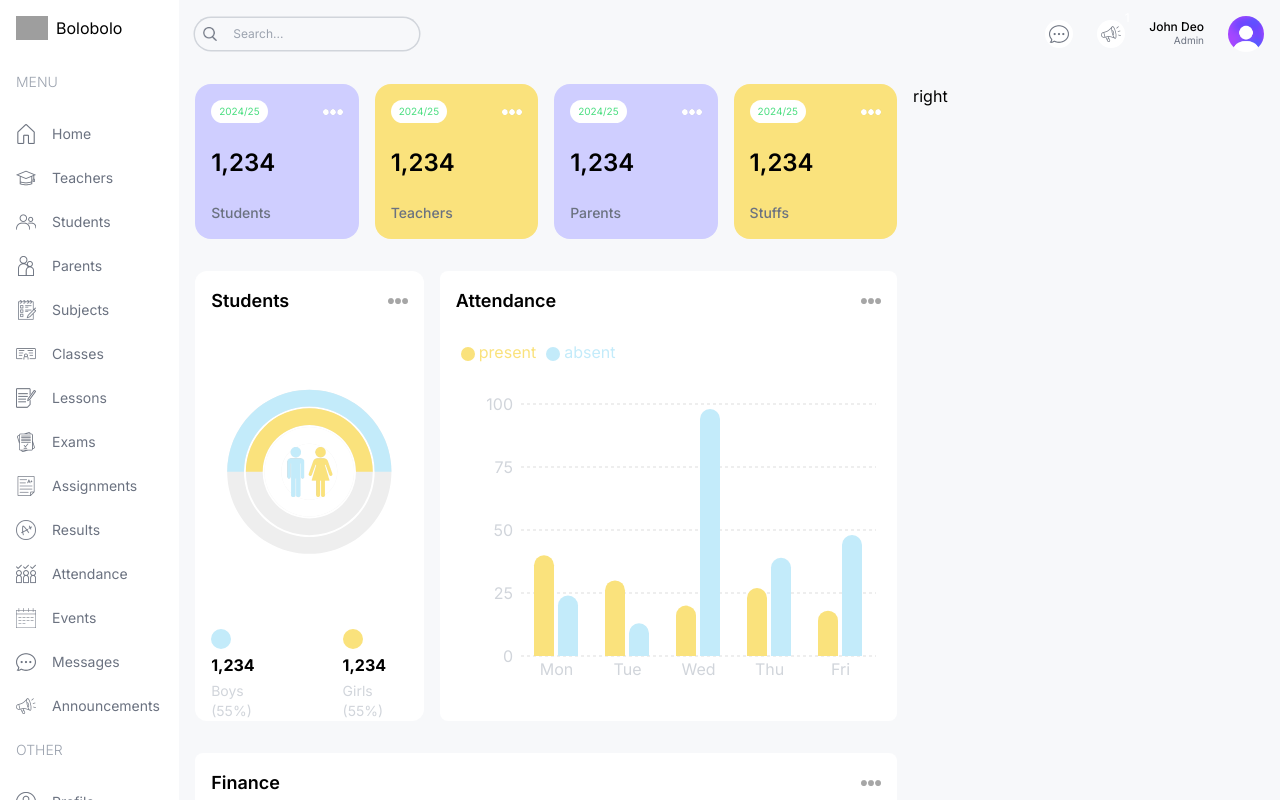
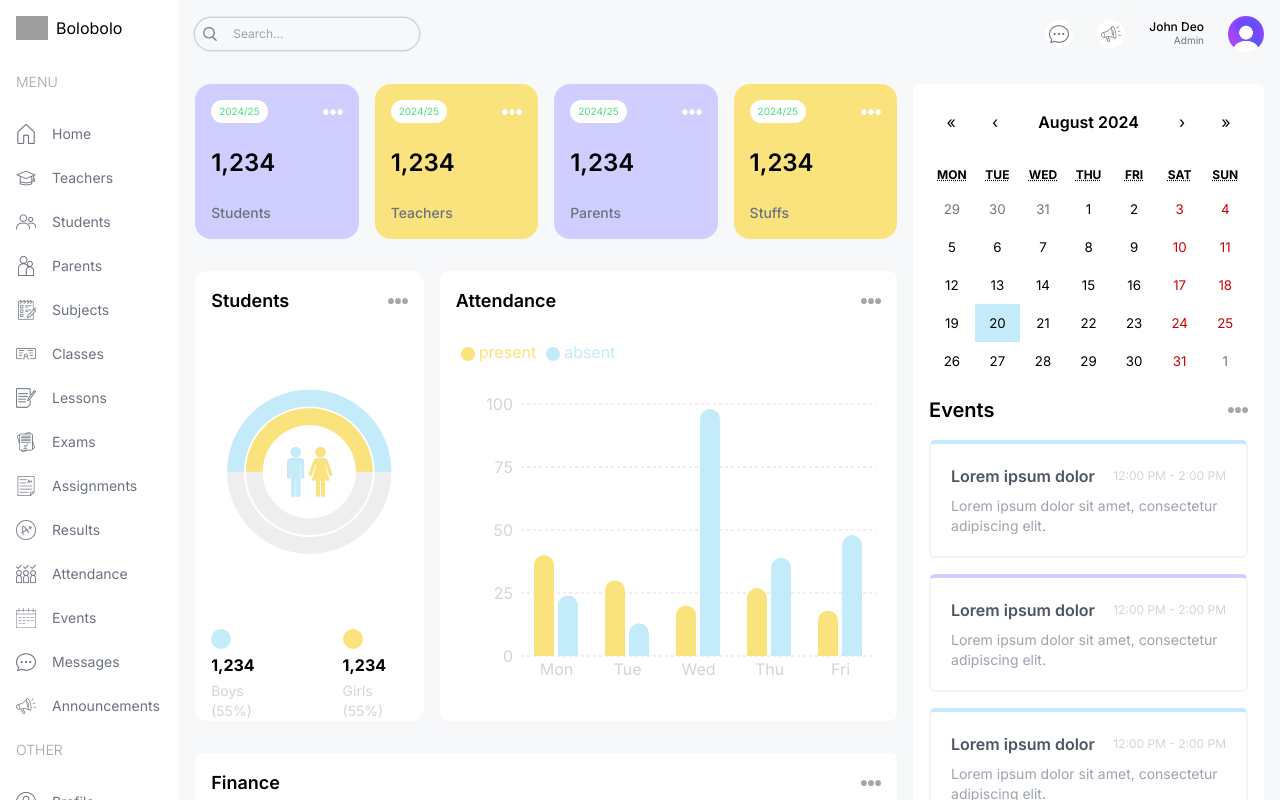
Before and after one commit to meifruit/school-dashboard, a Next.js app: page /admin in a window 1280 px wide. Built offline with nearby package versions, Linux system fonts and the light colour scheme; grey boxes are pictures that could not be loaded.

Commit message:
add calenter

```diff
--- a/package.json
+++ b/package.json
@@ -9,8 +9,11 @@
     "lint": "next lint"
   },
   "dependencies": {
+    "date-fns": "^3.6.0",
     "next": "14.2.5",
     "react": "^18",
+    "react-calendar": "^5.0.0",
+    "react-datepicker": "^7.3.0",
     "react-dom": "^18",
     "recharts": "^2.12.7"
   },
--- a/src/app/(dashboard)/admin/page.tsx
+++ b/src/app/(dashboard)/admin/page.tsx
@@ -1,5 +1,6 @@
 import AttendanceChart from "@/components/AttendanceChart";
 import CountChart from "@/components/CountChart";
+import EventCalendar from "@/components/EventCalendar";
 import FinanceChart from "@/components/FinanceChart";
 import UserCard from "@/components/UserCard";
 const AdminPage = () => {
@@ -31,7 +32,9 @@ const AdminPage = () => {
         </div>
       </div>
       {/* right */}
-      <div className="w-full lg:w-1/3">right</div>
+      <div className="w-full lg:w-1/3 flex flex-col gap-8">
+        <EventCalendar />
+      </div>
     </div>
   );
 };
--- a/src/app/globals.css
+++ b/src/app/globals.css
@@ -2,25 +2,107 @@
 @tailwind components;
 @tailwind utilities;
 
-:root {
-  --foreground-rgb: 0, 0, 0;
-  --background-start-rgb: 214, 219, 220;
-  --background-end-rgb: 255, 255, 255;
+.react-calendar {
+  width: 100% !important;
+  border: none !important;
+  font-family: "Inter", sans-serif !important;
 }
 
-@media (prefers-color-scheme: dark) {
-  :root {
-    --foreground-rgb: 255, 255, 255;
-    --background-start-rgb: 0, 0, 0;
-    --background-end-rgb: 0, 0, 0;
-  }
+.react-calendar__navigation__label__labelText {
+  font-weight: 600;
 }
 
-body {
+.react-calendar__tile--active {
+  background-color: #c3ebfa !important;
+  color: black !important;
 }
 
-@layer utilities {
-  .text-balance {
-    text-wrap: balance;
-  }
+.rbc-btn-group:first-child {
+  display: none !important;
 }
+
+.rbc-toolbar-label {
+  text-align: right !important;
+  padding: 0px 20px !important;
+}
+
+.rbc-btn-group:last-child {
+  font-size: 13px !important;
+}
+
+.rbc-btn-group:last-child button {
+  border: none !important;
+  background-color: #f1f0ff !important;
+  margin-left: 2px !important;
+}
+
+.rbc-toolbar button.rbc-active {
+  background-color: #dbdafe !important;
+  box-shadow: none !important;
+}
+
+.rbc-time-view {
+  border-color: #eee !important;
+}
+
+.rbc-time-header {
+  display: none !important;
+}
+
+.rbc-time-content {
+  border: none !important;
+}
+
+.rbc-time-gutter.rbc-time-column {
+  font-size: 12px !important;
+}
+
+.rbc-time-gutter.rbc-time-column .rbc-timeslot-group {
+  padding: 0px 20px !important;
+}
+
+.rbc-timeslot-group {
+  background-color: #f7fdff !important;
+}
+
+.rbc-day-slot {
+  font-size: 14px !important;
+}
+
+.rbc-event {
+  border: none !important;
+  color: black !important;
+  padding: 10px !important;
+  margin: 10px !important;
+  width: 99% !important;
+}
+
+.rbc-event:nth-child(1) {
+  background-color: #e2f8ff !important;
+}
+.rbc-event:nth-child(2) {
+  background-color: #fefce8 !important;
+}
+.rbc-event:nth-child(3) {
+  background-color: #f2f1ff !important;
+}
+.rbc-event:nth-child(4) {
+  background-color: #fdf2fb !important;
+}
+.rbc-event:nth-child(5) {
+  background-color: #e2f8ff !important;
+}
+.rbc-event:nth-child(6) {
+  background-color: #fefce8 !important;
+}
+.rbc-event:nth-child(7) {
+  background-color: #f2f1ff !important;
+}
+.rbc-event:nth-child(8) {
+  background-color: #fdf2fb !important;
+}
+
+.rbc-event-label {
+  color: gray !important;
+  margin-bottom: 5px;
+}
--- /dev/null
+++ b/src/components/EventCalendar.tsx
@@ -0,0 +1,72 @@
+"use client";
+import Image from "next/image";
+import { useState, useEffect } from "react";
+import Calendar from "react-calendar";
+import "react-calendar/dist/Calendar.css";
+import { enUS } from "date-fns/locale";
+import { format } from "date-fns";
+type ValuePiece = Date | null;
+type Value = ValuePiece | [ValuePiece, ValuePiece];
+
+// TEMPORARY
+const events = [
+  {
+    id: 1,
+    title: "Lorem ipsum dolor",
+    time: "12:00 PM - 2:00 PM",
+    description: "Lorem ipsum dolor sit amet, consectetur adipiscing elit.",
+  },
+  {
+    id: 2,
+    title: "Lorem ipsum dolor",
+    time: "12:00 PM - 2:00 PM",
+    description: "Lorem ipsum dolor sit amet, consectetur adipiscing elit.",
+  },
+  {
+    id: 3,
+    title: "Lorem ipsum dolor",
+    time: "12:00 PM - 2:00 PM",
+    description: "Lorem ipsum dolor sit amet, consectetur adipiscing elit.",
+  },
+];
+
+const EventCalendar = () => {
+  const [value, onChange] = useState<Value>(new Date());
+  const [mounted, setMounted] = useState(false);
+
+  useEffect(() => {
+    setMounted(true);
+  }, []);
+
+  if (!mounted) {
+    return null; // Avoid rendering on the server
+  }
+  const formattedDate =
+    value instanceof Date ? format(value, "MMMM yyyy", { locale: enUS }) : "";
+  return (
+    <div className="bg-white p-4 rounded-md">
+      <Calendar locale={enUS} onChange={onChange} value={value} />
+
+      <div className="flex justify-between items-center">
+        <h1 className="text-xl font-semibold my-4">Events</h1>
+        <Image src={"/moreDark.png"} alt={""} height={20} width={20} />
+      </div>
+      <div className="flex flex-col gap-4">
+        {events.map((event) => (
+          <div
+            className="p-5 rounded-md border-2 border-gray-100 border-t-4 odd:border-t-sky even:border-t-purple"
+            key={event.id}
+          >
+            <div className="flex items-center justify-between">
+              <h1 className="font-semibold text-gray-600">{event.title}</h1>
+              <span className="text-gray-300 text-xs">{event.time}</span>
+            </div>
+            <p className="mt-2 text-gray-400 text-sm">{event.description}</p>
+          </div>
+        ))}
+      </div>
+    </div>
+  );
+};
+
+export default EventCalendar;
```
Also changed, not shown: 1 other file (tests, documents, lock files or other folders).
